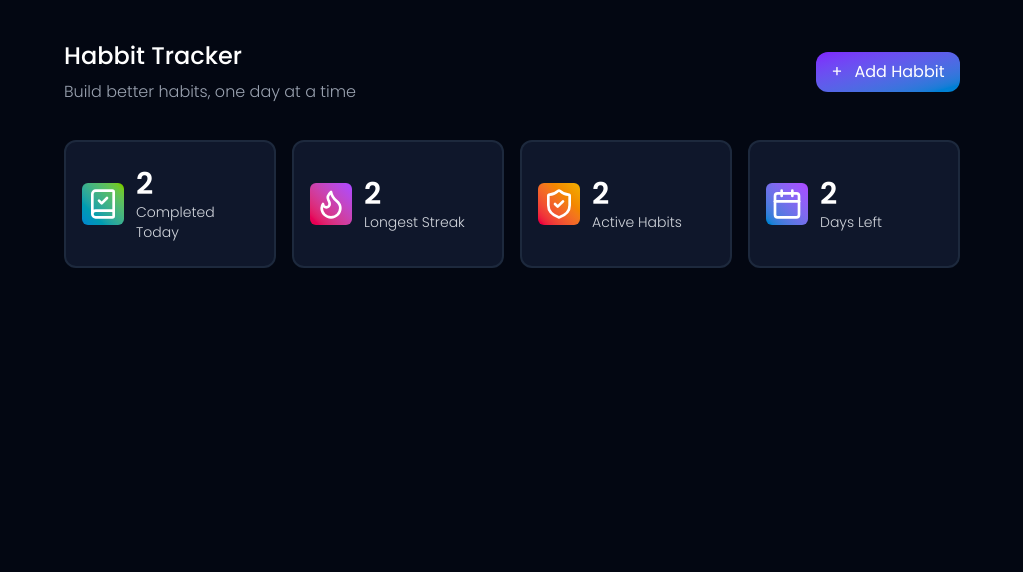
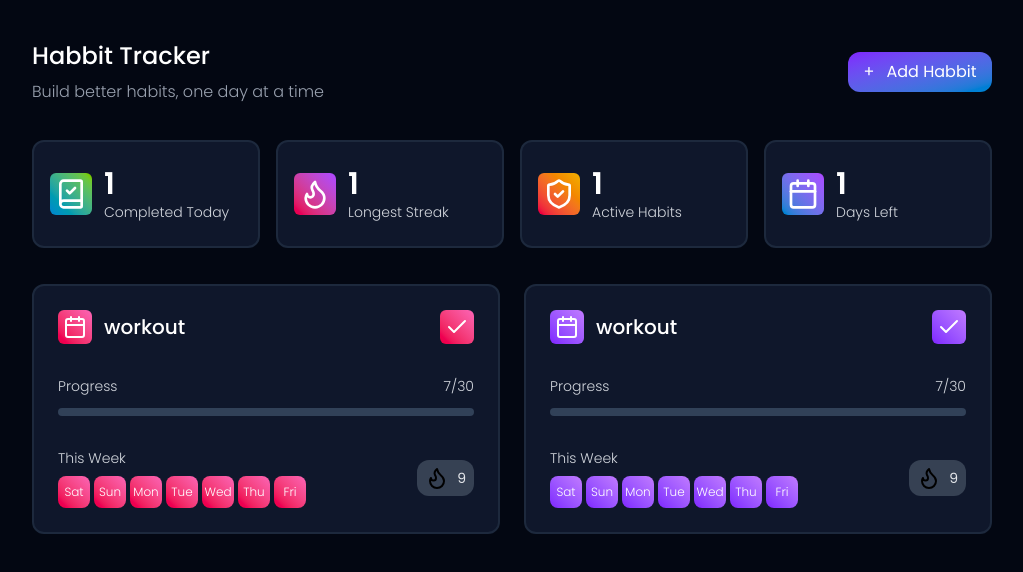
Before and after one commit to karo-yousefi/the-best-habit-tracker, a React (Vite) app: page / in a window 1280 px wide. Shown: the top 572 px of the page, without its empty margins (128-1151 px from the left). Built offline with nearby package versions, Linux system fonts and the light colour scheme.

Commit message:
Adde the habit boxes

```diff
--- /dev/null
+++ b/data/data.jsx
@@ -0,0 +1,59 @@
+import { Flame, ShieldCheck, BookCheck, Calendar } from "lucide-react";
+
+
+const statsInfo = [
+	{
+		id: 0,
+		title: "Completed Today",
+		icon: <BookCheck size={32} />,
+		fromColor: "from-lime-500",
+		toColor: "to-sky-600",
+	},
+	{
+		id: 1,
+		title: "Longest Streak",
+		icon: <Flame size={32} />,
+		fromColor: "from-purple-500",
+		toColor: "to-rose-600",
+	},
+	{
+		id: 2,
+		title: "Active Habits",
+		icon: <ShieldCheck size={32} />,
+		fromColor: "from-yellow-500",
+		toColor: "to-rose-600",
+	},
+	{
+		id: 3,
+		title: "Days Left",
+		icon: <Calendar size={32} />,
+		fromColor: "from-purple-500",
+		toColor: "to-sky-600",
+	},
+];
+
+
+const daysOfWeek = {
+	"sat": ["Sat", "Sun", "Mon", "Tue", "Wed", "Thu", "Fri"],
+	"sun": ["Sun", "Mon", "Tue", "Wed", "Thu", "Fri", "Sat"],
+	"mon": ["Mon", "Tue", "Wed", "Thu", "Fri", "Sat", "Sun"],
+};
+
+
+const flameColors = [
+  "#3B82F6", // starting color | day 1
+  "#06B6D4", // early progress | day 2-3
+  "#10B981", // gaining momentum | day 4-6
+  "#22C55E", // healthy streak | day 7-9
+  "#EAB308", // heating up | day 10-14
+  "#F59E0B", // hot | day 15-18
+  "#EF4444", // intense | day 19-23
+  "#DC2626", // on fire | day 24-27
+  "#EA580C", // blazing | day 28-32
+  "#F97316", // full flame | day 33+
+]
+
+export {
+	statsInfo,
+	daysOfWeek,
+}
--- a/src/App.jsx
+++ b/src/App.jsx
@@ -1,10 +1,14 @@
 import StatusBox from "./components/StatsBox";
-import { Flame, ShieldCheck, BookCheck, Calendar } from "lucide-react";
+import { statsInfo } from "../data/data";
+import HabitsSection from "./components/HabitsSection";
+
 
 const App = () => {
+
+
 	return (
 		<div className="min-h-screen bg-gray-950 p-10">
-			<div className="max-w-4xl mx-auto">
+			<div className="max-w-[60rem] mx-auto">
 				{/* header */}
 				<div className="flex justify-between items-center gap-3">
 					<div className="flex flex-col justify-center items-start gap-2">
@@ -18,12 +22,15 @@ const App = () => {
 
 				{/* Stats Bar */}
 				<div className="grid grid-cols-1 md:grid-cols-2 lg:grid-cols-4 gap-4 my-9">
-					<StatusBox fromColor="from-lime-500" toColor="to-sky-600" icon={<BookCheck size={32} />} title="Completed Today" value="2"/>
-					<StatusBox fromColor="from-purple-500" toColor="to-rose-600" icon={<Flame size={32} />} title="Longest Streak" value="2"/>
-					<StatusBox fromColor="from-yellow-500" toColor="to-rose-600" icon={<ShieldCheck size={32} />} title="Active Habits" value="2"/>
-					<StatusBox fromColor="from-purple-500" toColor="to-sky-600" icon={<Calendar size={32} />} title="Days Left" value="2"/>
+					{
+						statsInfo.map(stat => (
+							<StatusBox key={stat.id} fromColor={stat.fromColor} toColor={stat.toColor} icon={stat.icon} title={stat.title} value={"1"} />
+						))
+					}
 				</div>
 
+					{/* habits */}
+					<HabitsSection />
 
 			</div>
 		</div>
--- /dev/null
+++ b/src/components/HabitComponent.jsx
@@ -0,0 +1,78 @@
+import { useState } from "react";
+import { Check, Flame } from "lucide-react";
+import { daysOfWeek } from "../../data/data";
+
+const HabitComponent = ({ id, title, streak, icon, fromColor, toColor }) => {
+
+	const [habitsCompletedToday, setHabitsCompletedToday] = useState([]);
+	const [firstDayOfWeek, setFirstDayOfWeek] = useState("sat"); // Sat Sun Mon
+
+	const getSreakColorForAHabit = (id) => {
+		return "#3B82F6";
+	};
+
+	const handleHabitComplete = (id) => {
+		return null;
+	};
+
+	const getPercentage = (id) => {
+		return 30;
+	}
+
+	const changeFirstDayOfWeek = () => {
+		return null;
+	}
+
+
+	return (
+		<div className="bg-slate-900 border-[2px] py-6 px-6 border-slate-800 rounded-xl hover:border-slate-700 transition-all flex flex-col justify-start gap-8">
+			<div className="flex justify-between items-center">
+				<div className="flex justify-center items-center gap-3">
+					<div className={`bg-gradient-to-bl ${fromColor} ${toColor} text-white p-[5px] rounded-md`}>
+						{icon}
+					</div>
+					<div>
+						<p className="font-poppins font-[500] text-xl text-white select-none">{title}</p>
+					</div>
+				</div>
+
+				<div>
+					<div className={`bg-gradient-to-bl ${fromColor} ${toColor} text-white p-[5px] rounded-md cursor-pointer hover:opacity-75 transition-all`}><Check /></div>
+				</div>
+			</div>
+
+			<div className="flex flex-col justify-center items-center gap-3">
+				<div className="flex justify-between items-center w-full">
+					<p className="text-gray-300 font-poppins text-sm font-[300]">Progress</p>
+					<p className="text-gray-300 font-poppins text-sm font-[300]">7/30</p>
+				</div>
+				<div className="relative w-full h-2">
+					<div className="absolute w-full bg-slate-700 rounded-xl h-full"></div>
+					<div className={`absolute w-[${getPercentage(id)}%] h-full bg-gradient-to-l ${toColor} ${fromColor} rounded-xl transition-all`}></div>
+				</div>
+			</div>
+
+			<div className="flex flex-col-reverse gap-3 justify-between items-center w-full md:flex-row">
+				<div className="flex flex-col justify-start items-start gap-2">
+					<p className="text-gray-300 font-poppins text-sm font-[300]">This Week</p>
+					<div className="flex gap-1">
+						{
+							daysOfWeek[firstDayOfWeek].map(day => (
+								<div key={day} className={`bg-gradient-to-bl ${fromColor} ${toColor} rounded-[8px] w-8 h-8 text-xs font-[300] text-white font-poppins flex justify-center items-center select-none`}>{day}</div>
+							))
+						}
+					</div>
+				</div>
+
+				<div className={`group bg-gray-700 flex gap-2 rounded-xl px-2 py-1.5 color items-center text-[${getSreakColorForAHabit()}] cursor-pointer`}>
+					<Flame className="group-hover:scale-120 transition-all"/>
+					<p className="text-gray-200 font-poppins font-[400] text-sm group-hover:text-white group-hover:font-[500] transition-all">9</p>
+				</div>
+			</div>
+
+
+		</div>
+	)
+}
+
+export default HabitComponent
--- /dev/null
+++ b/src/components/HabitsSection.jsx
@@ -0,0 +1,42 @@
+import { useEffect, useState } from "react";
+import HabitComponent from "./HabitComponent";
+import { Calendar } from "lucide-react";
+
+const HabitsSection = () => {
+
+	const [habits, setHabits] = useState([]);
+
+	useEffect(() => {
+		setHabits([
+		{
+			id: 0,
+			title: "workout",
+			streak: 3,
+			icon: <Calendar />,
+			fromColor: "from-pink-400",
+			toColor: "to-rose-600",
+		},
+		{
+			id: 1,
+			title: "workout",
+			streak: 3,
+			icon: <Calendar />,
+			fromColor: "from-purple-400",
+			toColor: "to-violet-600",
+		}
+	])
+	}, [])
+
+
+	return (
+		<div className="grid grid-cols-1 md:grid-cols-2 gap-6">
+			{
+				habits && habits.map(habit => (
+					<HabitComponent key={habit.id} id={habit.id} title={habit.title} streak={habit.streak} icon={habit.icon} fromColor={habit.fromColor} toColor={habit.toColor} />
+				))
+			}
+		</div>
+	)
+}
+
+export default HabitsSection
--- a/src/components/StatsBox.jsx
+++ b/src/components/StatsBox.jsx
@@ -1,8 +1,8 @@
 const StatusBox = ({ fromColor, toColor, icon, title, value }) => {
 	return (
-		<div className="relative bg-slate-900 rounded-xl py-6 px-4 flex flex-col justify-center items-start gap-2 z-0 border-[2px] border-slate-800">
+		<div className="group relative bg-slate-900 rounded-xl py-6 px-4 flex flex-col justify-center items-start gap-2 border-[2px] border-slate-800">
 			<div className="flex justify-center items-center gap-3">
-				<div className={`bg-gradient-to-bl ${fromColor} ${toColor} text-white p-[5px] rounded-md `}>
+				<div className={`bg-gradient-to-bl ${fromColor} ${toColor} text-white p-[5px] rounded-md`}>
 					{icon}
 				</div>
 				<div>
--- a/src/index.css
+++ b/src/index.css
@@ -7,3 +7,35 @@
 @theme {
   --font-poppins: "Poppins", "sans-serif";
 }
+
+.shine-effect {
+  position: relative;
+	overflow: hidden;
+}
+
+.shine-effect::before {
+position: absolute;
+	top: -50%;
+	left: -50%;
+	content: "";
+	width: 25%;
+	height: 200%;
+	background:  radial-gradient(ellipse at center,
+              rgba(255,255,255,0.4) 10%,
+              rgba(255,255,255,0) 70%);
+	z-index: 1;
+	transform: translatex(0%);
+}
+
+.shine-effect:hover::before  {
+	animation: slide 0.6s;
+}
+
+@keyframes slide {
+	from: {
+		transform: translatex(0%);
+	}
+	to: {
+		transform: translatex(600%);
+	}
+}
```
